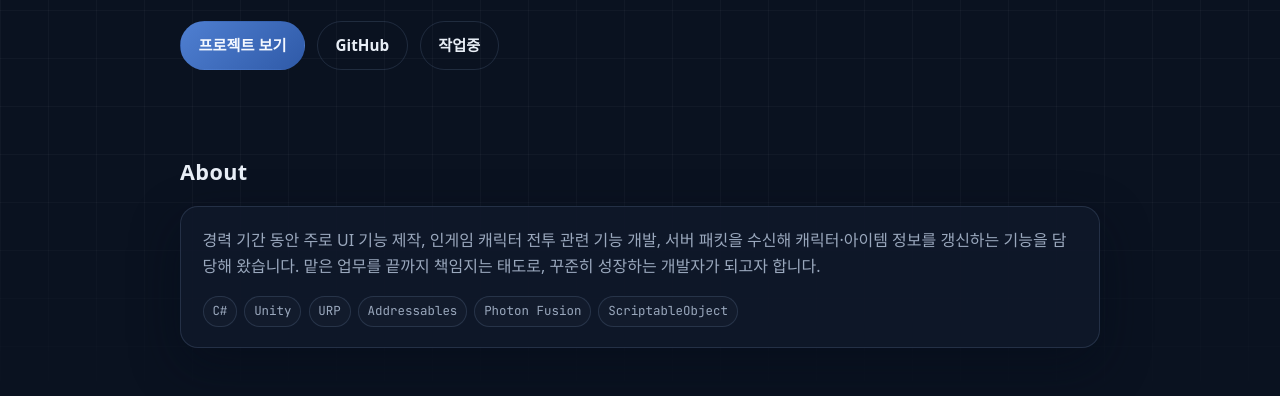
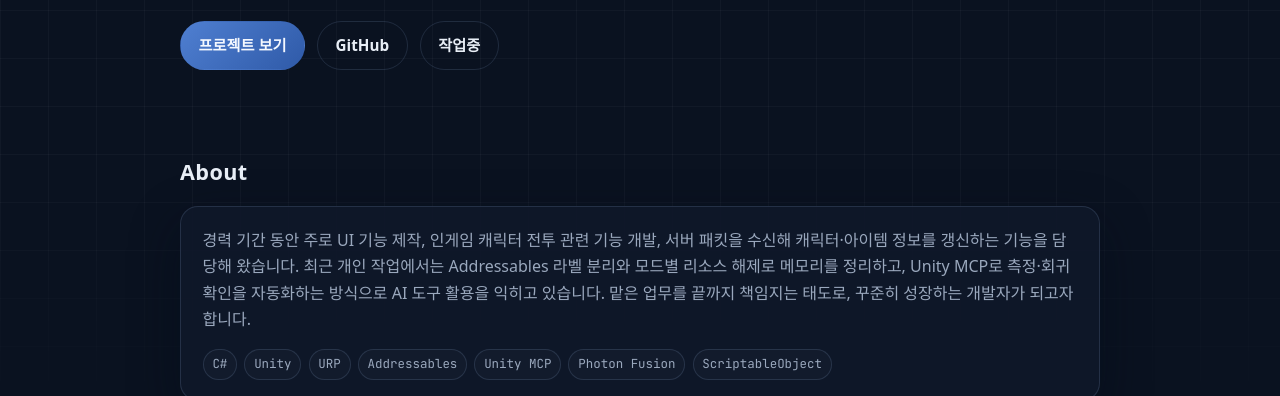
Before and after one commit to OpheliaKing/OpheliaKing.github.io, a plain HTML site: page index.html in a window 1280 px wide. Shown: the part 374-770 px from the top of the page. Drawn offline with Linux system fonts and the light colour scheme; a web font is replaced by a local one.

Commit message:
About에 Addressables·Unity MCP 활용 설명을 추가
Co-authored-by: Cursor <cursoragent@cursor.com>

```diff
--- a/index.html
+++ b/index.html
@@ -48,6 +48,8 @@
         <p>
           경력 기간 동안 주로 UI 기능 제작, 인게임 캐릭터 전투 관련 기능 개발,
           서버 패킷을 수신해 캐릭터·아이템 정보를 갱신하는 기능을 담당해 왔습니다.
+          최근 개인 작업에서는 Addressables 라벨 분리와 모드별 리소스 해제로 메모리를 정리하고,
+          Unity MCP로 측정·회귀 확인을 자동화하는 방식으로 AI 도구 활용을 익히고 있습니다.
           맡은 업무를 끝까지 책임지는 태도로, 꾸준히 성장하는 개발자가 되고자 합니다.
         </p>
         <ul class="tag-list">
@@ -55,6 +57,7 @@
           <li>Unity</li>
           <li>URP</li>
           <li>Addressables</li>
+          <li>Unity MCP</li>
           <li>Photon Fusion</li>
           <li>ScriptableObject</li>
         </ul>
```
